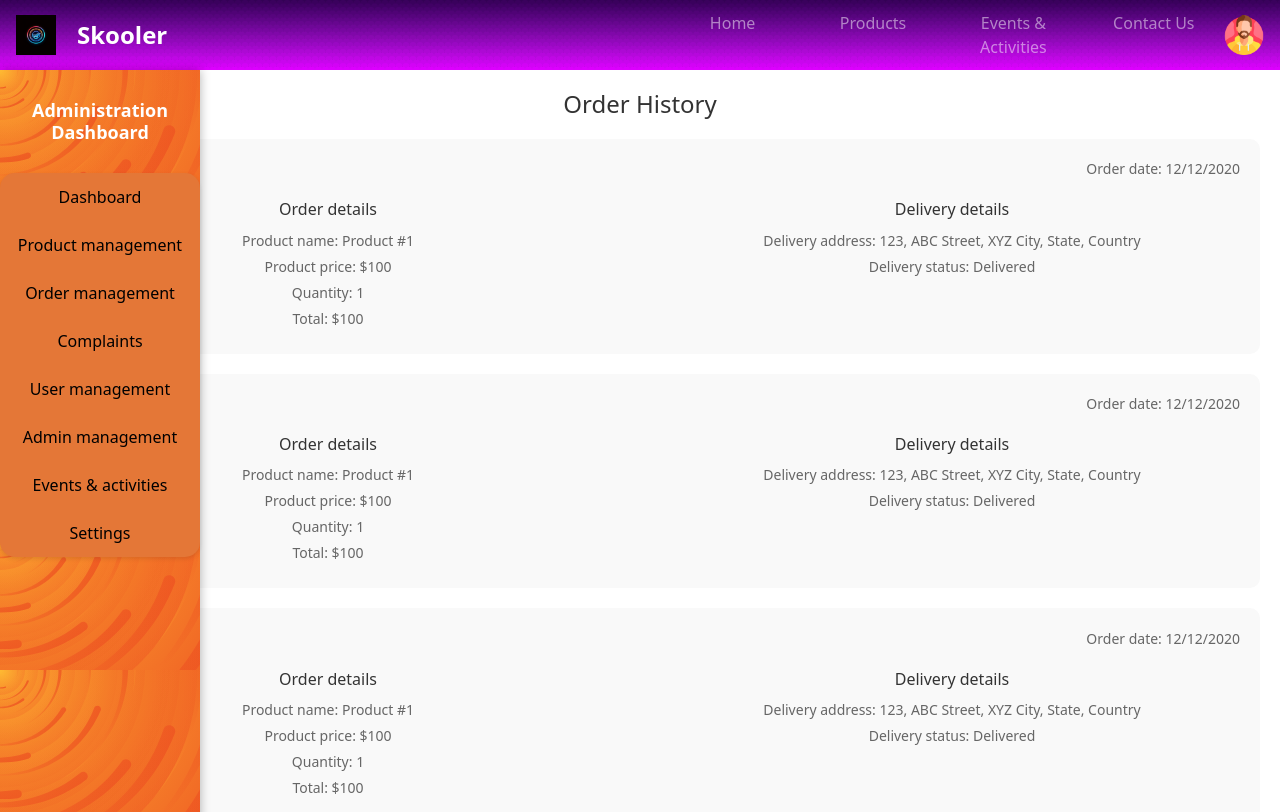
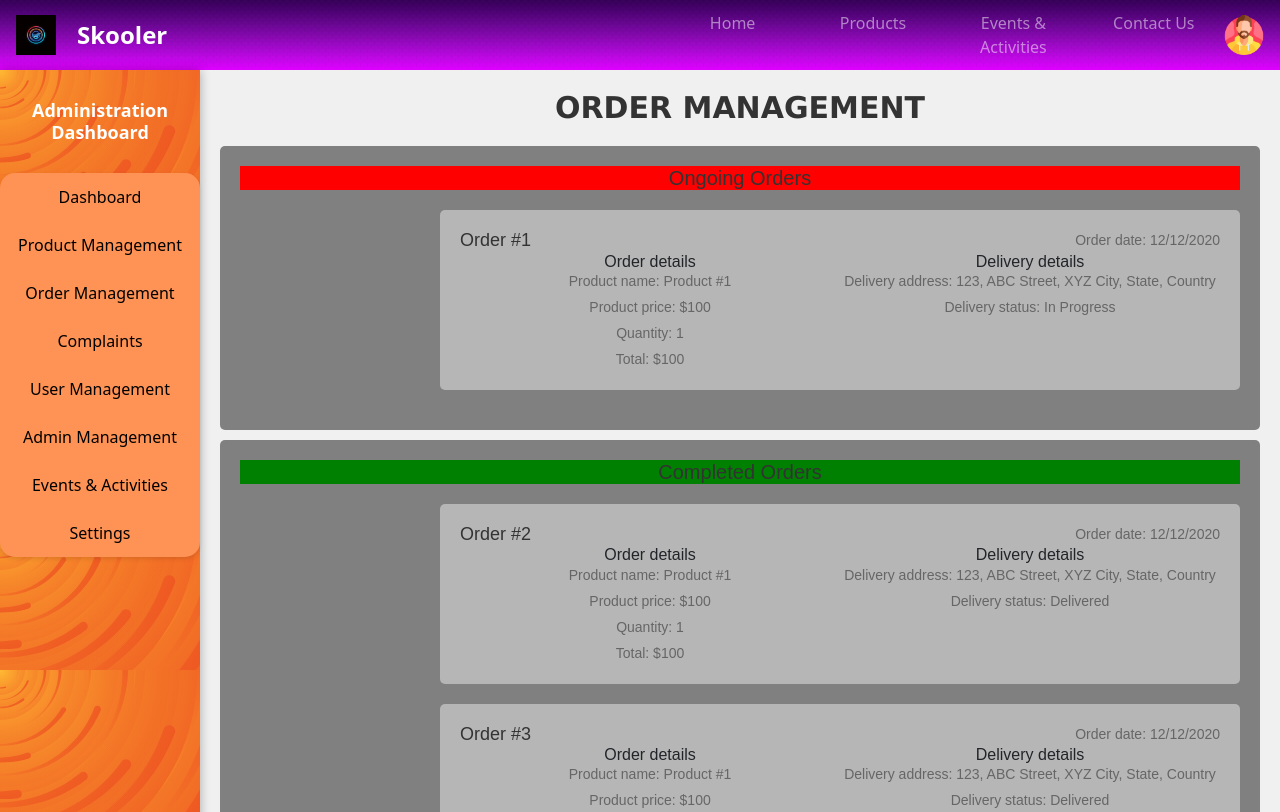
Before and after one commit to Voidwalker1999/order-history, a React (Create React App) app: page / in a window 1280 px wide. Shown: the top 812 px of the page. Built offline with nearby package versions, Linux system fonts and the light colour scheme.

Commit message:
Update the files

```diff
--- a/src/components/Orderhistory.css
+++ b/src/components/Orderhistory.css
@@ -1,66 +1,94 @@
 .order-history {
-    width: 100%;
+    font-family: Arial, sans-serif;
+    background-color: #f0f0f0;
     padding: 20px;
-    box-sizing: border-box;
+    margin-left: 200px;
 }
 
 .order-history h1 {
-    font-size: 24px;
     color: #333;
+    font-size: 30px;
     margin-bottom: 20px;
+    font-weight: bold;
+    font-family: Verdana, Geneva, Tahoma, sans-serif;
+    text-transform: uppercase;
 }
 
 .order-history-container {
     display: flex;
-    flex-wrap: wrap;
-    gap: 20px;
+    justify-content: space-between;
+    flex-direction: column; /*Change the flex direction to column */
+    align-items: flex-start; /*Align items to the start */
+}
+
+.order-history-section {
+    width: 100%;
+    flex: 1;
+    background-color: #808080;
+    border-radius: 5px;
+    padding: 20px;
+    margin-right: 20px;
+    margin-bottom: 10px;
+}
+
+.order-history-section:last-child {
+    margin-right: 0;
+}
+
+.order-history-section h2 {
+    color: #333;
+    font-size: 20px;
+    margin-bottom: 20px;
 }
 
 .order-history-item {
-    width: 100%;
+    background-color: #b6b6b6;
+    border-radius: 5px;
     padding: 20px;
-    box-sizing: border-box;
-    background-color: #f9f9f9;
-    border-radius: 10px;
+    margin-bottom: 20px;
+    margin-left: 200px;
 }
 
 .order-history-item-header {
     display: flex;
     justify-content: space-between;
     align-items: center;
-    margin-bottom: 20px;
-}
-
-.order-history-item-header h2 {
-    font-size: 18px;
-    color: #333;
 }
 
 .order-history-item-header h3 {
+    color: #333;
+    font-size: 18px;
+    margin: 0;
+}
+
+.order-history-item-header h4 {
+    color: #666;
     font-size: 14px;
-    color: #666;
+    margin: 0;
 }
 
 .order-history-item-body {
     display: flex;
     justify-content: space-between;
+    align-items: flex-start;
 }
 
 .order-history-item-body-left,
 .order-history-item-body-right {
-    width: 48%;
-}
-
-.order-history-item-body-left h3,
-.order-history-item-body-right h3 {
-    font-size: 16px;
-    color: #333;
-    margin-bottom: 10px;
+    flex: 1;
 }
 
 .order-history-item-body-left p,
 .order-history-item-body-right p {
+    color: #666;
     font-size: 14px;
-    color: #666;
-    margin-bottom: 5px;
+    margin: 0;
 }
+
+.order-history-item-body-left p + p {
+    margin-top: 5px;
+}
+
+.order-history-item-body-right p + p {
+    margin-top: 5px;
+}
--- a/src/components/Orderhistory.js
+++ b/src/components/Orderhistory.js
@@ -1,26 +1,59 @@
-import React from 'react';
+import React, { useState } from 'react';
 import './Orderhistory.css';
 
 export default function Orderhistory() {
+    const [ongoingOrdersOpen, setOngoingOrdersOpen] = useState(true);
+
+    const toggleOngoingOrders = () => {
+        setOngoingOrdersOpen(!ongoingOrdersOpen);
+    };
+
     return (
         <div className="order-history">
-            <h1>Order History</h1>
+            <h1>Order Management</h1>
             <div className="order-history-container">
+                <div className="order-history-section">
+                    <h2 onClick={toggleOngoingOrders} style={{ backgroundColor: 'red' }}>Ongoing Orders</h2>
+                    {ongoingOrdersOpen && (
                         <div className="order-history-item">
                             <div className="order-history-item-header">
-                        <h2>Order #1</h2>
-                        <h3>Order date: 12/12/2020</h3>
+                                <h3>Order #1</h3>
+                                <h4>Order date: 12/12/2020</h4>
                             </div>
                             <div className="order-history-item-body">
                                 <div className="order-history-item-body-left">
-                            <h3>Order details</h3>
+                                    <h4>Order details</h4>
                                     <p>Product name: Product #1</p>
                                     <p>Product price: $100</p>
                                     <p>Quantity: 1</p>
                                     <p>Total: $100</p>
                                 </div>
                                 <div className="order-history-item-body-right">
-                            <h3>Delivery details</h3>
+                                    <h4>Delivery details</h4>
+                                    <p>Delivery address: 123, ABC Street, XYZ City, State, Country</p>
+                                    <p>Delivery status: In Progress</p>
+                                </div>
+                            </div>
+                        </div>
+                    )}
+                </div>
+                <div className="order-history-section">
+                    <h2 style={{ backgroundColor: 'green' }}>Completed Orders</h2>
+                    <div className="order-history-item">
+                        <div className="order-history-item-header">
+                            <h3>Order #2</h3>
+                            <h4>Order date: 12/12/2020</h4>
+                        </div>
+                        <div className="order-history-item-body">
+                            <div className="order-history-item-body-left">
+                                <h4>Order details</h4>
+                                <p>Product name: Product #1</p>
+                                <p>Product price: $100</p>
+                                <p>Quantity: 1</p>
+                                <p>Total: $100</p>
+                            </div>
+                            <div className="order-history-item-body-right">
+                                <h4>Delivery details</h4>
                                 <p>Delivery address: 123, ABC Street, XYZ City, State, Country</p>
                                 <p>Delivery status: Delivered</p>
                             </div>
@@ -28,39 +61,19 @@ export default function Orderhistory() {
                     </div>
                     <div className="order-history-item">
                         <div className="order-history-item-header">
-                        <h2>Order #2</h2>
-                        <h3>Order date: 12/12/2020</h3>
+                            <h3>Order #3</h3>
+                            <h4>Order date: 12/12/2020</h4>
                         </div>
                         <div className="order-history-item-body">
                             <div className="order-history-item-body-left">
-                            <h3>Order details</h3>
+                                <h4>Order details</h4>
                                 <p>Product name: Product #1</p>
                                 <p>Product price: $100</p>
                                 <p>Quantity: 1</p>
                                 <p>Total: $100</p>
                             </div>
                             <div className="order-history-item-body-right">
-                            <h3>Delivery details</h3>
-                            <p>Delivery address: 123, ABC Street, XYZ City, State, Country</p>
-                            <p>Delivery status: Delivered</p>
-                        </div>
-                    </div>
-                </div>
-                <div className="order-history-item">
-                    <div className="order-history-item-header">
-                        <h2>Order #3</h2>
-                        <h3>Order date: 12/12/2020</h3>
-                    </div>
-                    <div className="order-history-item-body">
-                        <div className="order-history-item-body-left">
-                            <h3>Order details</h3>
-                            <p>Product name: Product #1</p>
-                            <p>Product price: $100</p>
-                            <p>Quantity: 1</p>
-                            <p>Total: $100</p>
-                        </div>
-                        <div className="order-history-item-body-right">
-                            <h3>Delivery details</h3>
+                                <h4>Delivery details</h4>
                                 <p>Delivery address: 123, ABC Street, XYZ City, State, Country</p>
                                 <p>Delivery status: Delivered</p>
                             </div>
@@ -68,5 +81,6 @@ export default function Orderhistory() {
                     </div>
                 </div>
             </div>
+        </div>
     );
 }
--- a/src/components/Sidebar.css
+++ b/src/components/Sidebar.css
@@ -8,7 +8,7 @@
     margin: 0;
     padding: 0;
     width: 200px;
-    background-color: #e47737;
+    background-color: #ff9355;
     box-shadow: 0 2px 4px rgba(0, 0, 0, 0.1);
     border-radius: 15px;
 }
@@ -24,7 +24,7 @@
 
 /* Change color on hover */
 .sidebar-menu a:hover {
-    background-color: #ddd;
+    background-color: #ff6200;
     color: black;
 }
 
--- a/src/components/Sidebar.js
+++ b/src/components/Sidebar.js
@@ -11,22 +11,22 @@ export default function Sidebar() {
                     <a href="#">Dashboard</a>
                 </li>
                 <li>
-                    <a href="#">Product management</a>
+                    <a href="#">Product Management</a>
                 </li>
                 <li className="active">
-                    <a href="#">Order management</a>
+                    <a href="#">Order Management</a>
                 </li>
                 <li>
                     <a href="#">Complaints</a>
                 </li>
                 <li>
-                    <a href="#">User management</a>
+                    <a href="#">User Management</a>
                 </li>
                 <li>
-                    <a href="#">Admin management</a>
+                    <a href="#">Admin Management</a>
                 </li>
                 <li>
-                    <a href="#">Events & activities</a>
+                    <a href="#">Events & Activities</a>
                 </li>
                 <li>
                     <a href="#">Settings</a>
```
Lines whose indentation alone changed are shown as unchanged.
